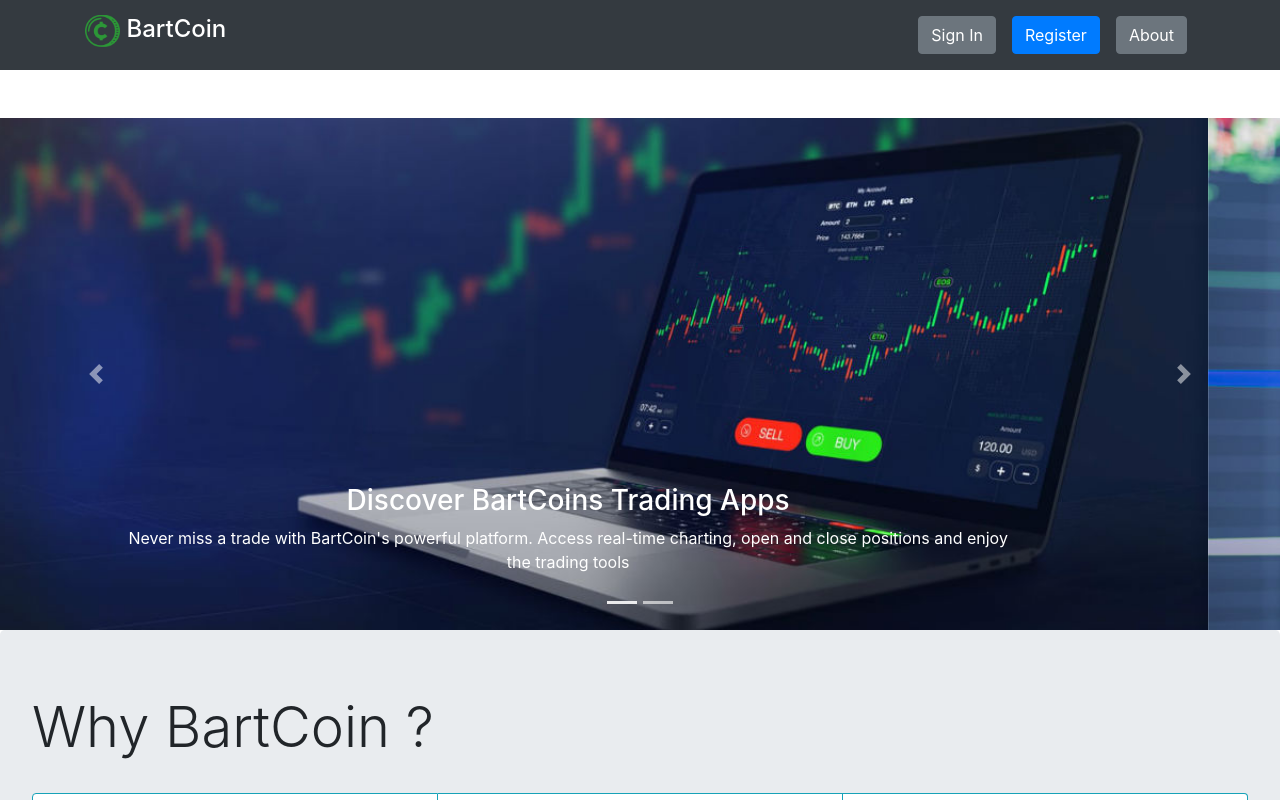
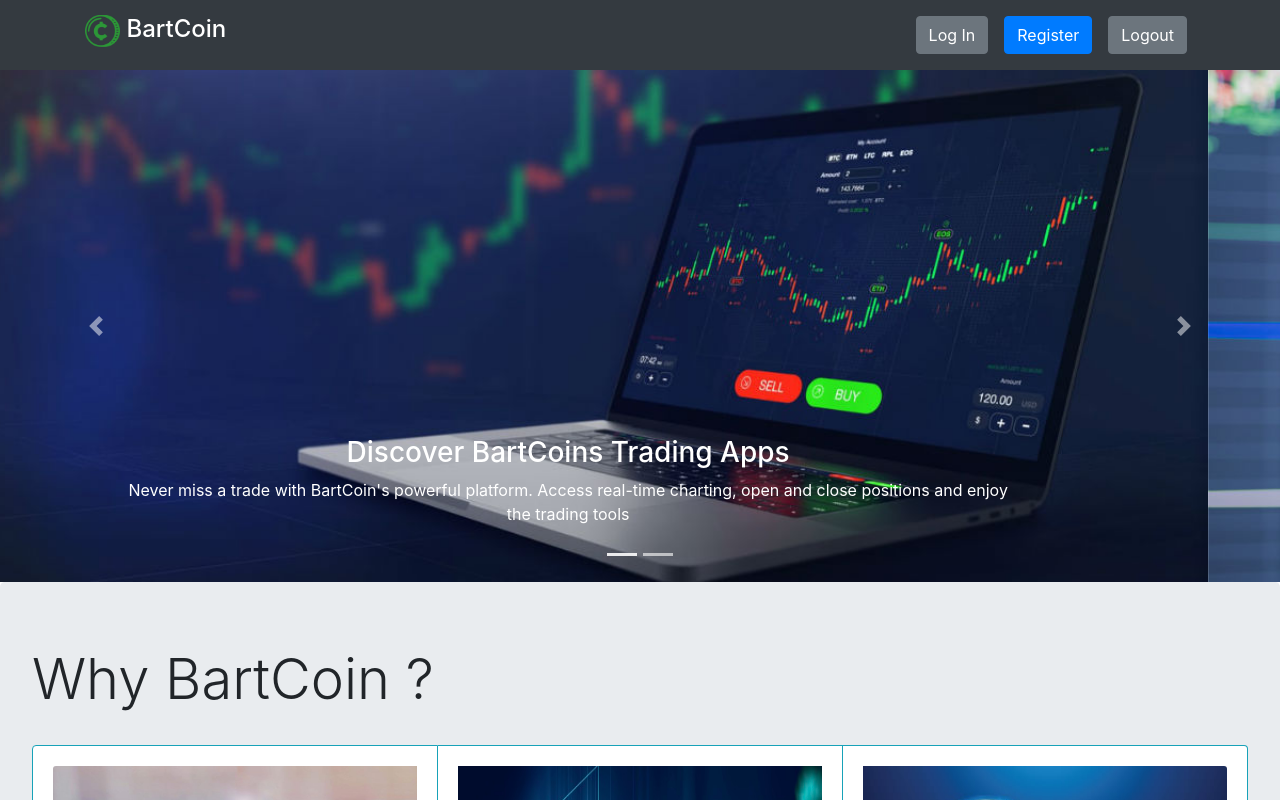
Before and after one commit to yuchito/MERN_trading_platform, a React (Create React App) app in the folder client/: page / in a window 1280 px wide. Shown: the top 800 px of the page. Built offline with nearby package versions, Linux system fonts and the light colour scheme; no server answers.

Commit message:
navLinks register/login/logout working

```diff
--- a/client/src/components/AppNavBar.js
+++ b/client/src/components/AppNavBar.js
@@ -6,10 +6,12 @@ import {
   NavbarBrand,
   Nav,
   NavItem,
-  NavLink,
-  Container,
-  Button
+  Container
 } from 'reactstrap';
+
+import RegisterModal from "./auth/RegisterModal";
+import Logout  from "./auth/Logout";
+import LoginModal from './auth/LoginModal';
 
 
 
@@ -28,20 +30,20 @@ class AppNavBar extends Component {
   render() {
     return(
       <div>
-      <Navbar color="dark" dark expand="sm" className="mb-5">
+      <Navbar color="dark" dark expand="sm" className="mb-0">
         <Container>
           <NavbarBrand href='/' fixed='top'><h4><img src='/images/LogoMakr_4ZNYgN.png' width='35px' alt="logo"></img> BartCoin</h4></NavbarBrand>
           <NavbarToggler onClick={this.toogle}/>
           <Collapse isOpen={this.state.isOpen} navbar>
             <Nav className="ml-auto" navbar>
               <NavItem>
-                <NavLink href='https://github.com/benhadinehoussam'><Button>Sign In</Button></NavLink>
+                <LoginModal />
               </NavItem>
               <NavItem>
-                <NavLink href='https://github.com/benhadinehoussam'><Button color="primary">Register</Button></NavLink>
+                <RegisterModal />
               </NavItem>
               <NavItem>
-                <NavLink href='https://github.com/benhadinehoussam'><Button>About</Button></NavLink>
+                <Logout />
               </NavItem>
             </Nav>
           </Collapse>
```
